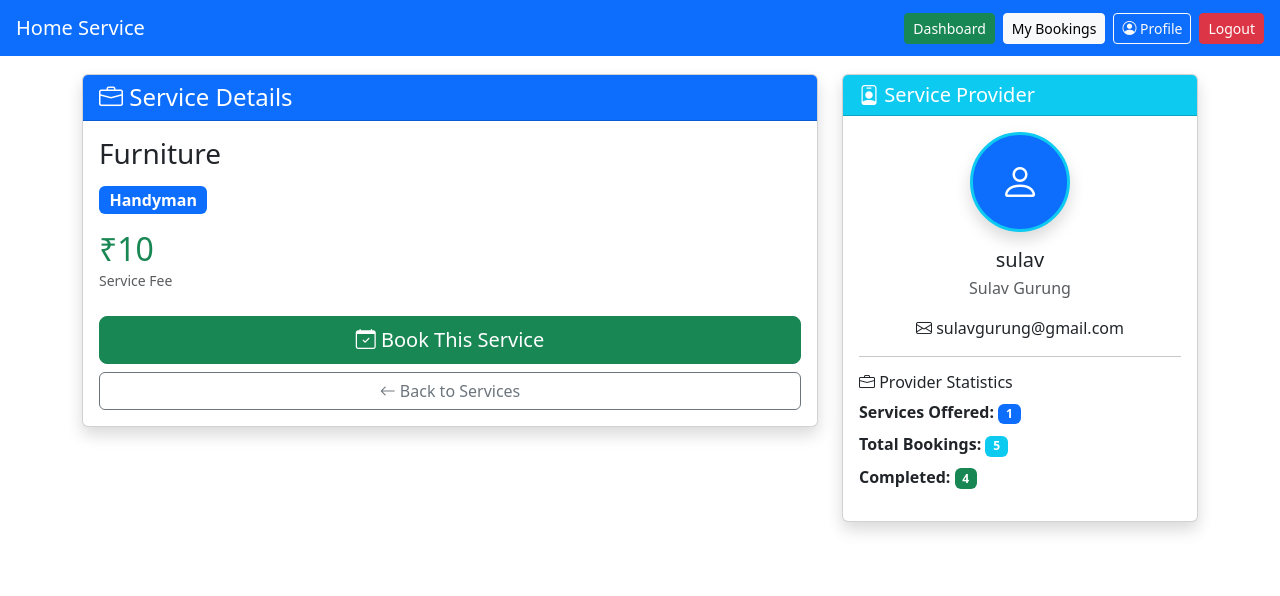
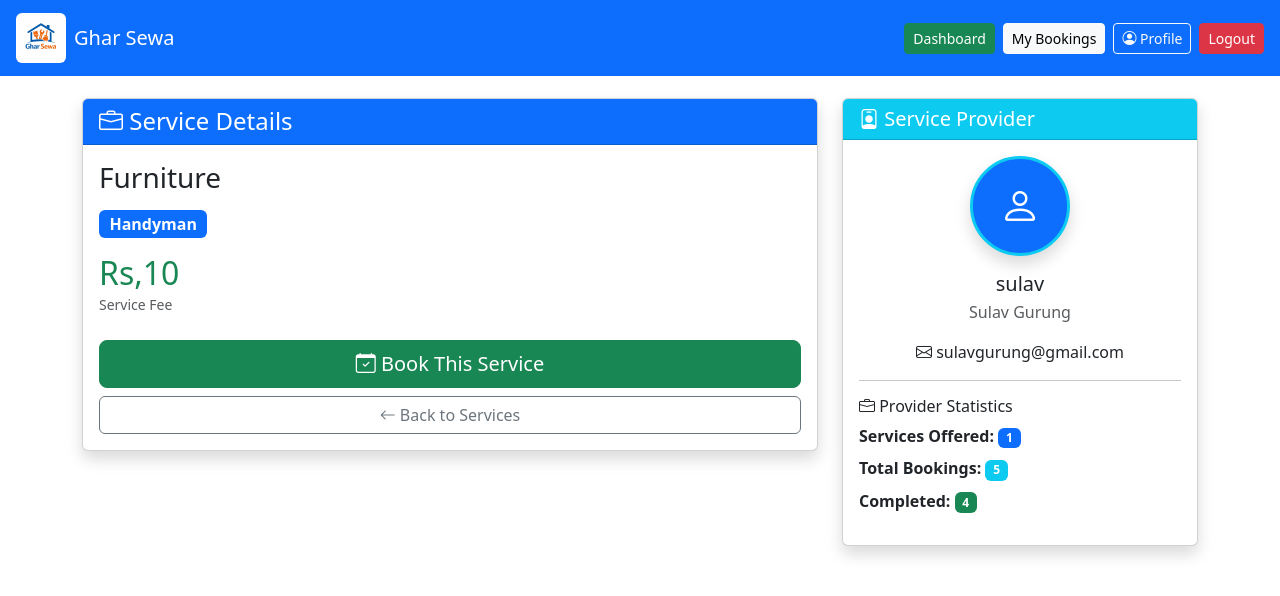
Before and after one commit to samipsapkota123-ship-it/Ghar-Sewa, a Django app: page /services/5/ in a window 1280 px wide. Shown: the top 596 px of the page. Run offline with Django 5.2, Linux system fonts and the light colour scheme; a user stored in the database is signed in; data comes from the database, SQL or seed files in the repository; both versions use the stored data as it was after the commit.

Commit message:
first commit

```diff
--- a/templates/base.html
+++ b/templates/base.html
@@ -1,3 +1,5 @@
+{% load static %}
+
 <!DOCTYPE html>
 <html>
 <head>
@@ -12,7 +14,12 @@
 </head>
 <body>
 <nav class="navbar navbar-dark bg-primary px-3  fixed-top">
-    <a class="navbar-brand" href="/">Home Service</a>
+    <div class="d-flex align-items-center">
+    <a class="navbar-brand d-flex align-items-center" href="/">
+      <img src="{% static 'images/gharsewa.jpeg' %}" alt="Ghar Sewa Logo" height="50" class="me-2 rounded">
+      <span>Ghar Sewa</span>
+    </a>
+  </div>
     <div class="d-flex flex-wrap gap-2 align-items-center">
         {% if user.is_authenticated %}
             {% if user.is_superuser %}
--- a/templates/book_service.html
+++ b/templates/book_service.html
@@ -1,6 +1,6 @@
 {% extends 'base.html' %}
 {% block content %}
-<div class="row justify-content-center">
+<div class="row justify-content-center pt-4">
   <div class="col-md-8 col-lg-6">
     <div class="card shadow">
       <div class="card-body">
--- a/templates/edit_profile.html
+++ b/templates/edit_profile.html
@@ -1,6 +1,6 @@
 {% extends 'base.html' %}
 {% block content %}
-<div class="row justify-content-center">
+<div class="row justify-content-center pt-4">
     <div class="col-md-8">
         <div class="card shadow">
             <div class="card-header bg-primary text-white">
--- a/templates/home.html
+++ b/templates/home.html
@@ -1,5 +1,7 @@
 {% extends 'base.html' %}
 {% block content %}
-<h2>Find Trusted Home Services</h2>
+<div class="pt-4">
+    <h2>Find Trusted Home Services</h2>
 <a href="/services/" class="btn btn-primary">View Services</a>
+</div>
 {% endblock %}
--- a/templates/make_payment.html
+++ b/templates/make_payment.html
@@ -1,6 +1,6 @@
 {% extends 'base.html' %}
 {% block content %}
-<div class="row justify-content-center">
+<div class="row justify-content-center pt-4">
   <div class="col-md-6 col-lg-5">
     <div class="card shadow">
       <div class="card-body">
--- a/templates/my_bookings.html
+++ b/templates/my_bookings.html
@@ -1,7 +1,7 @@
 {% extends 'base.html' %}
 {% block content %}
 
-<div class="d-flex justify-content-between align-items-center mb-4">
+<div class="d-flex justify-content-between align-items-center mb-4 pt-4">
     <div>
         <h2><i class="bi bi-calendar-check"></i> My Bookings</h2>
         <p class="text-muted mb-0">View all your service bookings</p>
--- a/templates/profile.html
+++ b/templates/profile.html
@@ -1,6 +1,6 @@
 {% extends 'base.html' %}
 {% block content %}
-<div class="row">
+<div class="row pt-4">
     <div class="col-md-4">
         <div class="card shadow mb-4">
             <div class="card-body text-center">
--- a/templates/provider_bookings.html
+++ b/templates/provider_bookings.html
@@ -1,7 +1,7 @@
 {% extends 'base.html' %}
 {% block content %}
 
-<div class="d-flex justify-content-between align-items-center mb-4">
+<div class="d-flex justify-content-between align-items-center mb-4 pt-4">
     <div>
         <h2><i class="bi bi-calendar-check"></i> My Service Bookings</h2>
         <p class="text-muted mb-0">Manage bookings for your services</p>
--- a/templates/register.html
+++ b/templates/register.html
@@ -1,5 +1,5 @@
 {% extends 'base.html' %} {% block content %}
-<div class="row justify-content-center">
+<div class="row justify-content-center pt-4">
   <div class="col-md-6 col-lg-5">
     <div class="card shadow">
       <div class="card-body">
--- a/templates/service_detail.html
+++ b/templates/service_detail.html
@@ -1,6 +1,6 @@
 {% extends 'base.html' %}
 {% block content %}
-<div class="row">
+<div class="row pt-4">
     <!-- Service Details -->
     <div class="col-md-8">
         <div class="card shadow mb-4">
@@ -13,7 +13,7 @@
                     <span class="badge bg-primary fs-6">{{ service.category }}</span>
                 </div>
                 <div class="mb-4">
-                    <h2 class="text-success mb-0">₹{{ service.price }}</h2>
+                    <h2 class="text-success mb-0">Rs,{{ service.price }}</h2>
                     <small class="text-muted">Service Fee</small>
                 </div>
                 {% if not service.is_available %}
--- a/templates/service_providers.html
+++ b/templates/service_providers.html
@@ -1,6 +1,6 @@
 {% extends 'base.html' %}
 {% block content %}
-<div class="d-flex justify-content-between align-items-center mb-4">
+<div class="d-flex justify-content-between align-items-center mb-4 pt-4">
     <div>
         <h2><i class="bi bi-people"></i> Service Providers</h2>
         <p class="text-muted mb-0">Browse service providers and their services</p>
--- a/templates/services.html
+++ b/templates/services.html
@@ -1,6 +1,6 @@
 {% extends 'base.html' %}
 {% block content %}
-<div class="d-flex justify-content-between align-items-center mb-4">
+<div class="d-flex justify-content-between align-items-center mb-4 pt-4">
     <div>
         <h2><i class="bi bi-briefcase"></i> Available Services</h2>
         <p class="text-muted mb-0">Select a category to view service providers</p>
```
Also changed, not shown: db.sqlite3, static/images/gharsewa.jpeg (added).
